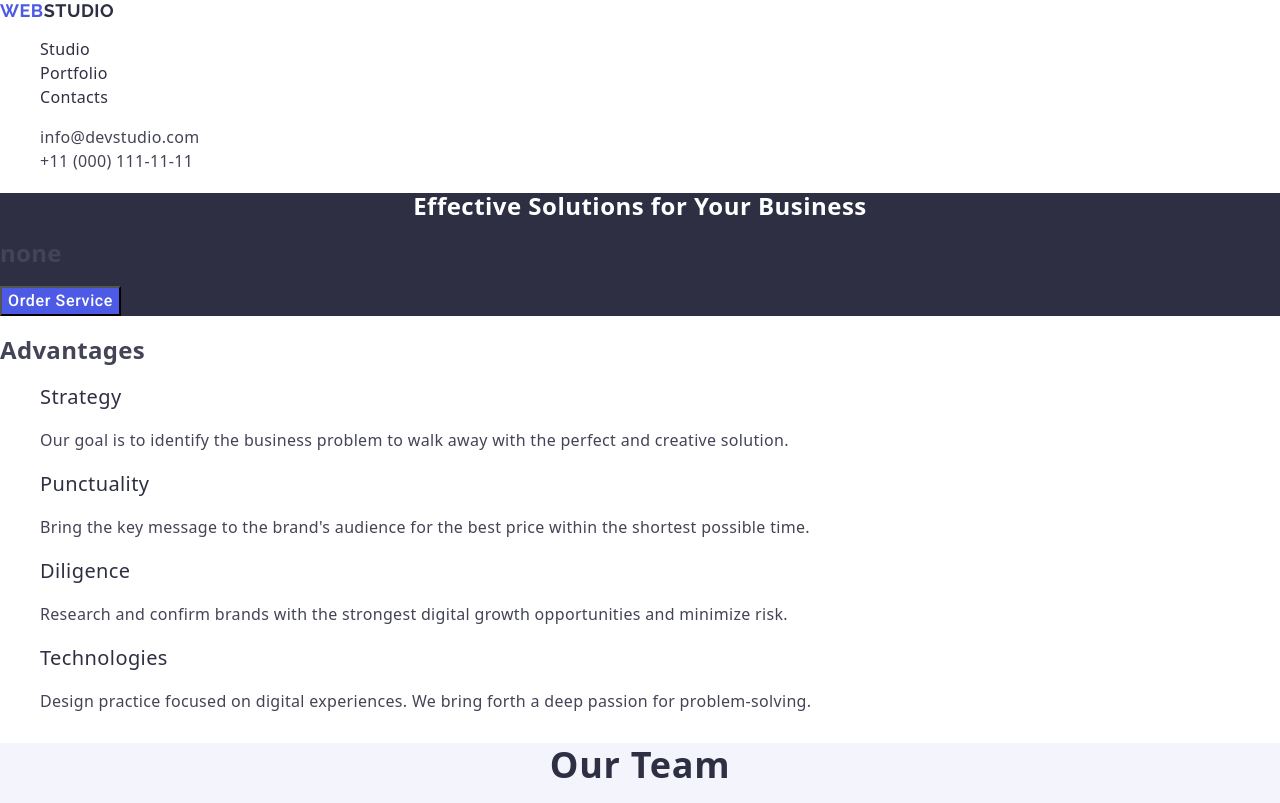
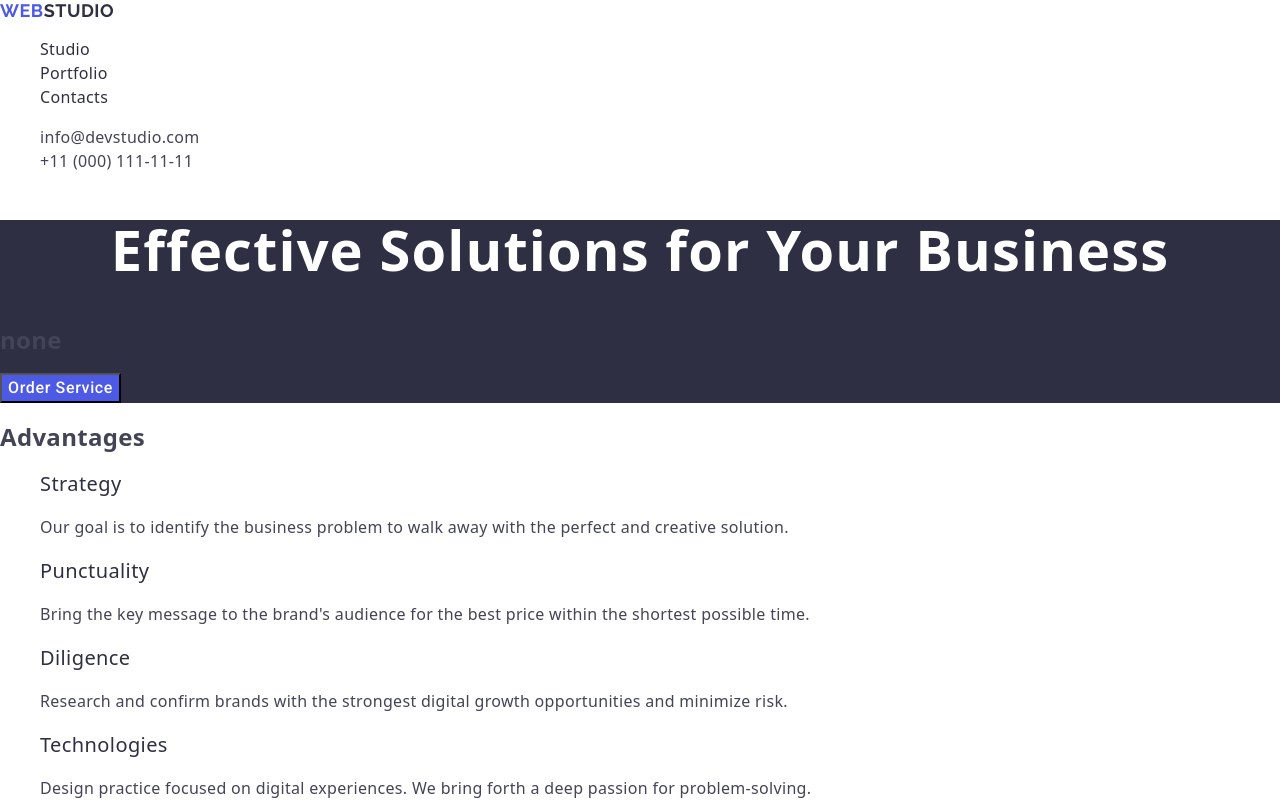
Before and after one commit to Haristo-Rin/goit-markup-hw-02, a plain HTML site: page index.html in a window 1280 px wide. Shown: the top 803 px of the page. Drawn offline with nearby package versions, Linux system fonts and the light colour scheme.

Commit message:
fix section1 #3

```diff
--- a/css/styles.css
+++ b/css/styles.css
@@ -135,7 +135,7 @@ address{
 }
 
 .main_h1 {
-    font-style: 56px;
+    font-size: 56px;
     line-height: 1.07;
     text-align: center;
     letter-spacing: 0.02em;
--- a/index.html
+++ b/index.html
@@ -42,7 +42,7 @@
         <section class="section_main">
             <h1 class="main_h1">Effective Solutions for Your Business</h1>
             <h2 class="main_h2">none</h2>
-            <button type="button" class="main_btn">Order Service</button>
+            <button class="main_btn" type="button">Order Service</button>
         </section>
 
 
```
